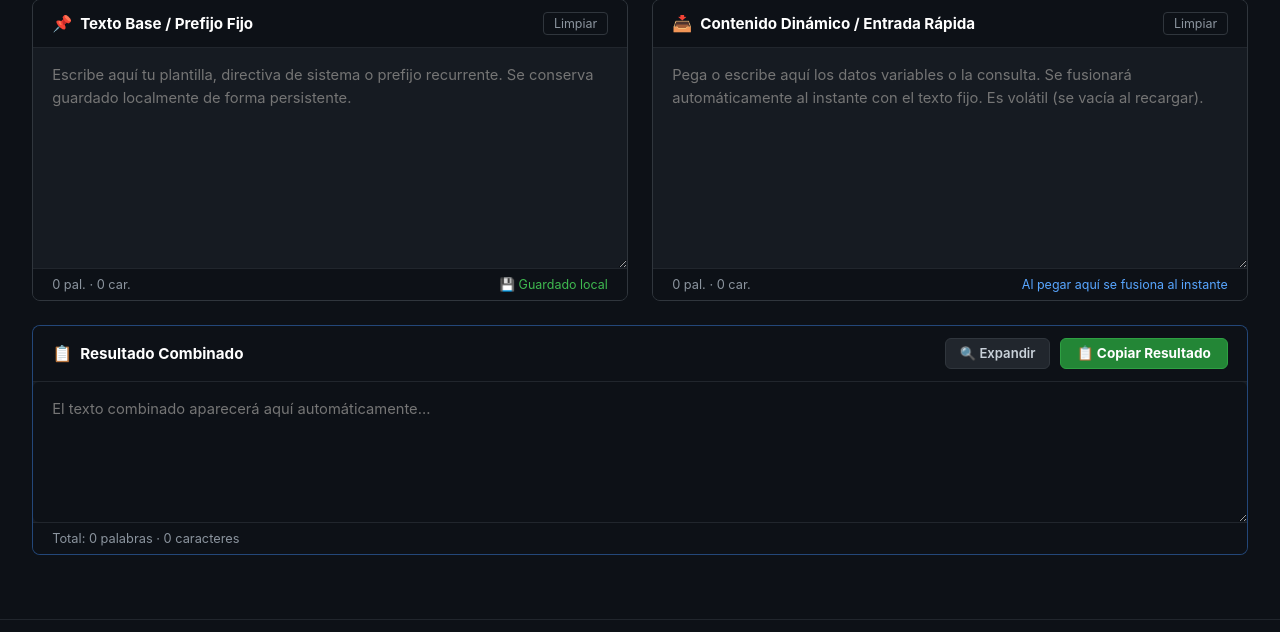
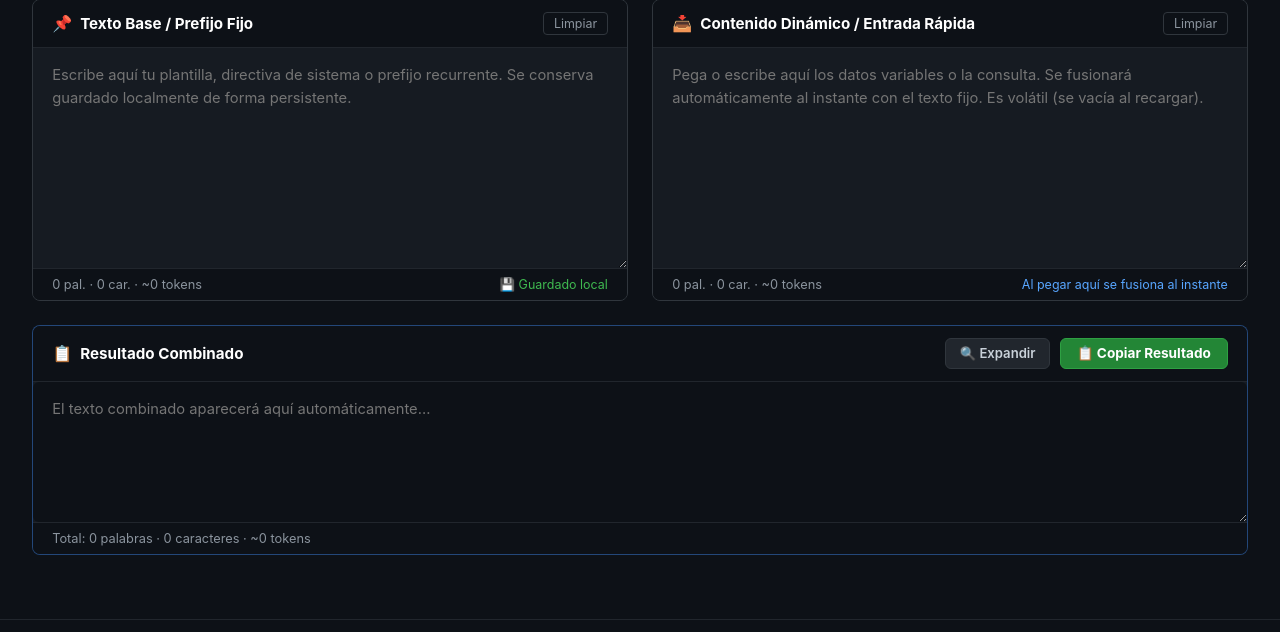
Before and after one commit to santiagodvergara05-debug/PCMPrivateClipManager, a Flask app: page /fusionador in a window 1280 px wide. Shown: the part 295-927 px from the top of the page. Run offline with Flask 3, Linux system fonts and the light colour scheme; the visitor is signed in with stand-in values (Sample User, id 1).

Commit message:
feat(fusionador): estimador reactivo de tokens con soporte hibrido para CJK y codigo

```diff
--- a/templates/fusionador.html
+++ b/templates/fusionador.html
@@ -59,7 +59,7 @@
                       placeholder="Escribe aquí tu plantilla, directiva de sistema o prefijo recurrente. Se conserva guardado localmente de forma persistente."
                       spellcheck="false"></textarea>
             <div class="card-statusbar">
-                <span id="statsFijo">0 pal. · 0 car.</span>
+                <span id="statsFijo">0 pal. · 0 car. · ~0 tokens</span>
                 <span class="save-indicator">💾 Guardado local</span>
             </div>
         </section>
@@ -79,7 +79,7 @@
                       placeholder="Pega o escribe aquí los datos variables o la consulta. Se fusionará automáticamente al instante con el texto fijo. Es volátil (se vacía al recargar)."
                       spellcheck="false" autofocus></textarea>
             <div class="card-statusbar">
-                <span id="statsEntrada">0 pal. · 0 car.</span>
+                <span id="statsEntrada">0 pal. · 0 car. · ~0 tokens</span>
                 <span class="entry-hint">Al pegar aquí se fusiona al instante</span>
             </div>
         </section>
@@ -105,7 +105,7 @@
         <textarea id="textoResultado" class="fusion-textarea result-textarea" readonly
                   placeholder="El texto combinado aparecerá aquí automáticamente..."></textarea>
         <div class="card-statusbar">
-            <span id="statsResultado">Total: 0 palabras · 0 caracteres</span>
+            <span id="statsResultado">Total: 0 palabras · 0 caracteres · ~0 tokens</span>
             <div id="toastFeedback" class="toast-feedback" style="display: none;">
                 ✓ ¡Copiado automático al portapapeles!
             </div>
@@ -133,7 +133,7 @@
             </div>
 
             <div class="fusion-modal-footer">
-                <span id="statsModalResultado">Total: 0 palabras · 0 caracteres</span>
+                <span id="statsModalResultado">Total: 0 palabras · 0 caracteres · ~0 tokens</span>
             </div>
         </div>
     </div>
@@ -150,7 +150,7 @@
  * Responsabilidades:
  * 1. Gestión reactiva de concatenación de búferes de texto (Fijo + Variable).
  * 2. Persistencia automática del texto base en LocalStorage.
- * 3. Telemetría de palabras y caracteres en tiempo real.
+ * 3. Telemetría de palabras, caracteres y tokens aproximados (CJK + Código + Prosa).
  * 4. Intercepción de portapapeles universal con disparo automático (Auto-copy).
  * 5. Visor modal ampliado con bloqueo seguro de scroll vertical.
  * ==============================================================================
@@ -201,16 +201,41 @@ checkAutoCopiar.addEventListener("change", () => {
 });
 
 /* ==============================================================================
-   SECCIÓN 3: CÓMPUTO DE MÉTRICAS TIPOGRÁFICAS
+   SECCIÓN 3: CÓMPUTO DE MÉTRICAS TIPOGRÁFICAS & TOKENS HÍBRIDOS (CJK / CÓDIGO)
    ============================================================================== */
 /**
- * Calcula palabras y caracteres de una cadena de texto dada.
- * Maneja cadenas vacías sin contar falsas palabras iniciales.
+ * Estima tokens con ponderación diferenciada para alfabetos occidentales,
+ * bloques de código fuente y caracteres de Asia Oriental (Chino, Japonés, Coreano).
+ *
+ * Rangos Unicode cubiertos:
+ * - \u4e00-\u9fa5 : Ideogramas CJK unificados (Kanji / Hanzi / Hanja)
+ * - \u3040-\u30ff : Hiragana y Katakana japoneses
+ * - \uac00-\ud7af : Sílabas Hangul coreanas
+ */
+function estimarTokens(txt) {
+    if (!txt || txt.trim().length === 0) return 0;
+
+    const patronCJK = /[\u4e00-\u9fa5\u3040-\u30ff\uac00-\ud7af]/g;
+    const coincidenciasCJK = txt.match(patronCJK);
+    const cantCJK = coincidenciasCJK ? coincidenciasCJK.length : 0;
+
+    const textoRestante = txt.replace(patronCJK, "");
+    const cantRestante = textoRestante.length;
+
+    // Ponderación: 1 ideograma CJK consume ~1.3 tokens en tokenizadores BPE/SentencePiece.
+    // Código y texto occidental consumen ~1 token cada 3.5 caracteres (considerando sangrías y símbolos).
+    const tokensEstimados = (cantCJK * 1.3) + (cantRestante / 3.5);
+    return Math.ceil(tokensEstimados);
+}
+
+/**
+ * Calcula palabras, caracteres y tokens aproximados de una cadena de texto.
  */
 function obtenerMetricas(txt) {
     const palabras = txt.trim() === "" ? 0 : txt.trim().split(/\s+/).length;
     const caracteres = txt.length;
-    return { palabras, caracteres };
+    const tokens = estimarTokens(txt);
+    return { palabras, caracteres, tokens };
 }
 
 /* ==============================================================================
@@ -250,15 +275,15 @@ function actualizarFusion(permitirAutoCopiado = true) {
 
     // Actualizar métricas del panel fijo
     const mFijo = obtenerMetricas(textoFijo.value);
-    statsFijo.textContent = `${mFijo.palabras} pal. · ${mFijo.caracteres} car.`;
+    statsFijo.textContent = `${mFijo.palabras} pal. · ${mFijo.caracteres} car. · ~${mFijo.tokens} tokens`;
 
     // Actualizar métricas del panel dinámico
     const mEntrada = obtenerMetricas(textoEntrada.value);
-    statsEntrada.textContent = `${mEntrada.palabras} pal. · ${mEntrada.caracteres} car.`;
+    statsEntrada.textContent = `${mEntrada.palabras} pal. · ${mEntrada.caracteres} car. · ~${mEntrada.tokens} tokens`;
 
     // Actualizar métricas de salida combinada
     const mRes = obtenerMetricas(resultado);
-    const textoStats = `Total: ${mRes.palabras} palabras · ${mRes.caracteres} caracteres`;
+    const textoStats = `Total: ${mRes.palabras} palabras · ${mRes.caracteres} caracteres · ~${mRes.tokens} tokens`;
     statsResultado.textContent = textoStats;
     if (statsModalResultado) {
         statsModalResultado.textContent = textoStats;
@@ -276,7 +301,6 @@ selectSeparador.addEventListener("change", () => actualizarFusion(false));
 
 textoEntrada.addEventListener("input", () => actualizarFusion(true));
 textoEntrada.addEventListener("paste", () => {
-    // Micro-pausa para permitir que el navegador vuelque el portapapeles en el textarea
     setTimeout(() => actualizarFusion(true), 20);
 });
 
@@ -305,7 +329,6 @@ function copiarAlPortapapelesDirecto(txt) {
         return;
     }
 
-    // Fallback estándar en navegadores compatibles
     const aux = document.createElement("textarea");
     aux.value = txt;
     aux.setAttribute("readonly", "");
@@ -354,7 +377,6 @@ function abrirModalExpandir() {
     statsModalResultado.textContent = statsResultado.textContent;
     modalExpandir.style.display = "flex";
 
-    // Bloquear scroll del fondo
     document.body.style.overflow = "hidden";
 
     setTimeout(() => {
@@ -367,14 +389,12 @@ function cerrarModalExpandir() {
     document.body.style.overflow = "";
 }
 
-// Cierre mediante tecla Escape
 window.addEventListener("keydown", (e) => {
     if (e.key === "Escape" && modalExpandir.style.display === "flex") {
         cerrarModalExpandir();
     }
 });
 
-// Cierre al pulsar sobre el fondo oscuro exterior
 modalExpandir.addEventListener("click", (e) => {
     if (e.target.id === "modalExpandirFusion") {
         cerrarModalExpandir();
```
